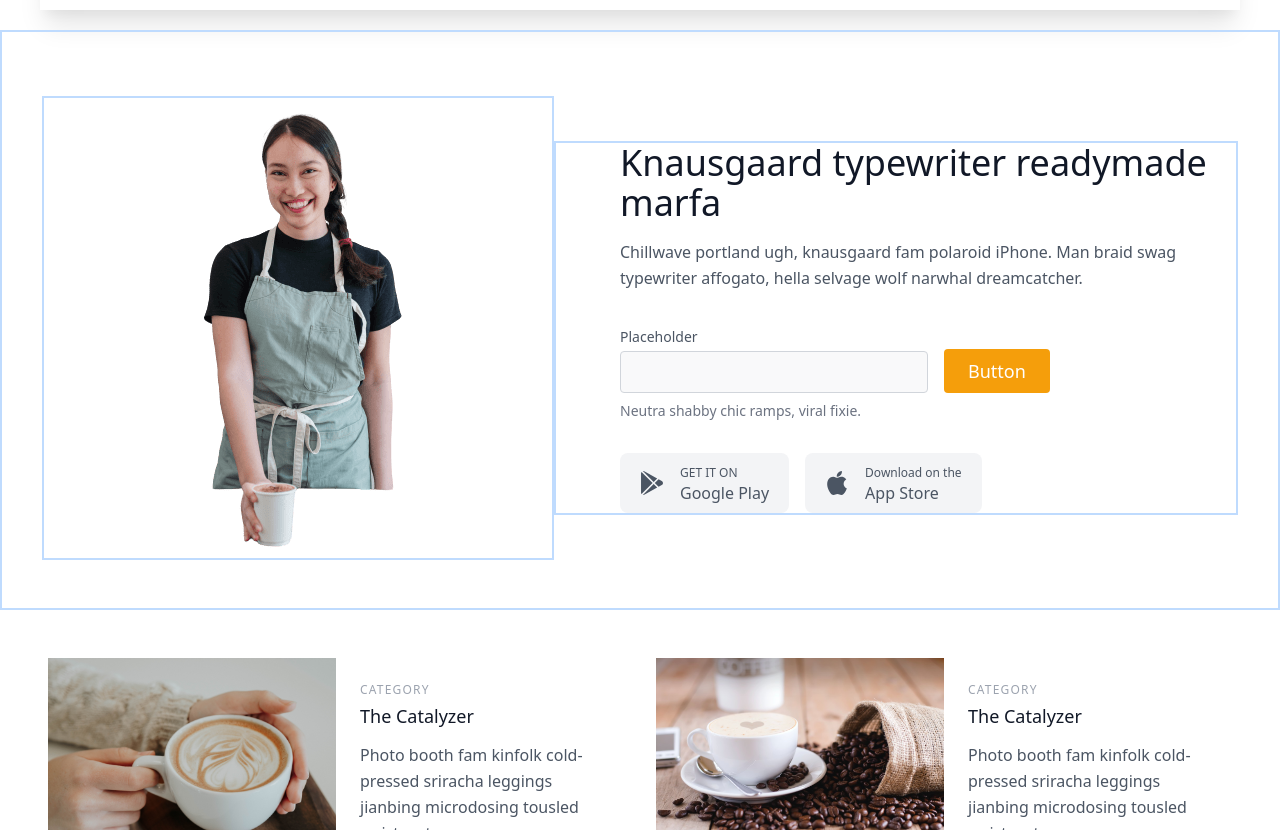
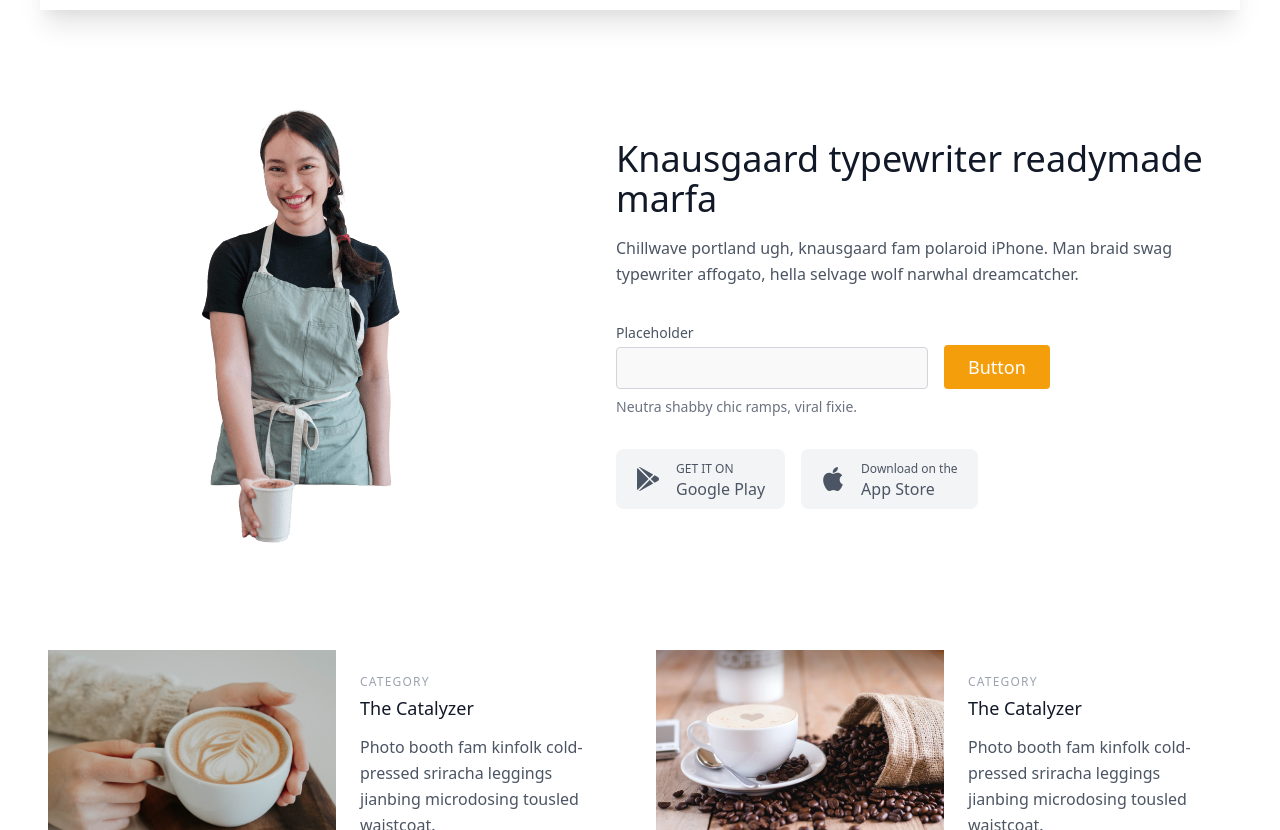
Before and after one commit to sakirsyarian/toko-kopi, a plain HTML site: page index.html in a window 1280 px wide. Shown: the part 3348-4178 px from the top of the page. Drawn offline with nearby package versions, Linux system fonts and the light colour scheme.

Commit message:
menghapus border

```diff
--- a/index.html
+++ b/index.html
@@ -521,13 +521,12 @@
 
         <!-- contact -->
         <section class="text-gray-600 body-font">
-            <div
-                class="container mx-auto flex px-10 pt-16 pb-12 md:flex-row flex-col items-center border-2 border-blue-200">
-                <div class="lg:max-w-lg lg:w-full md:w-1/2 w-5/6 mb-10 md:mb-0 border-2 border-blue-200">
+            <div class="container mx-auto flex px-10 pt-16 pb-12 md:flex-row flex-col items-center">
+                <div class="lg:max-w-lg lg:w-full md:w-1/2 w-5/6 mb-10 md:mb-0">
                     <img class="object-cover m-auto object-center rounded" alt="hero" src="images/barista-1.png">
                 </div>
                 <div
-                    class="lg:flex-grow md:w-1/2 lg:pl-16 md:pl-12 flex flex-col md:items-start md:text-left items-center text-center border-2 border-blue-200">
+                    class="lg:flex-grow md:w-1/2 lg:pl-16 md:pl-12 flex flex-col md:items-start md:text-left items-center text-center">
                     <h1 class="title-font sm:text-4xl text-3xl mb-4 font-medium text-gray-900">Knausgaard typewriter
                         readymade
                         marfa</h1>
```
